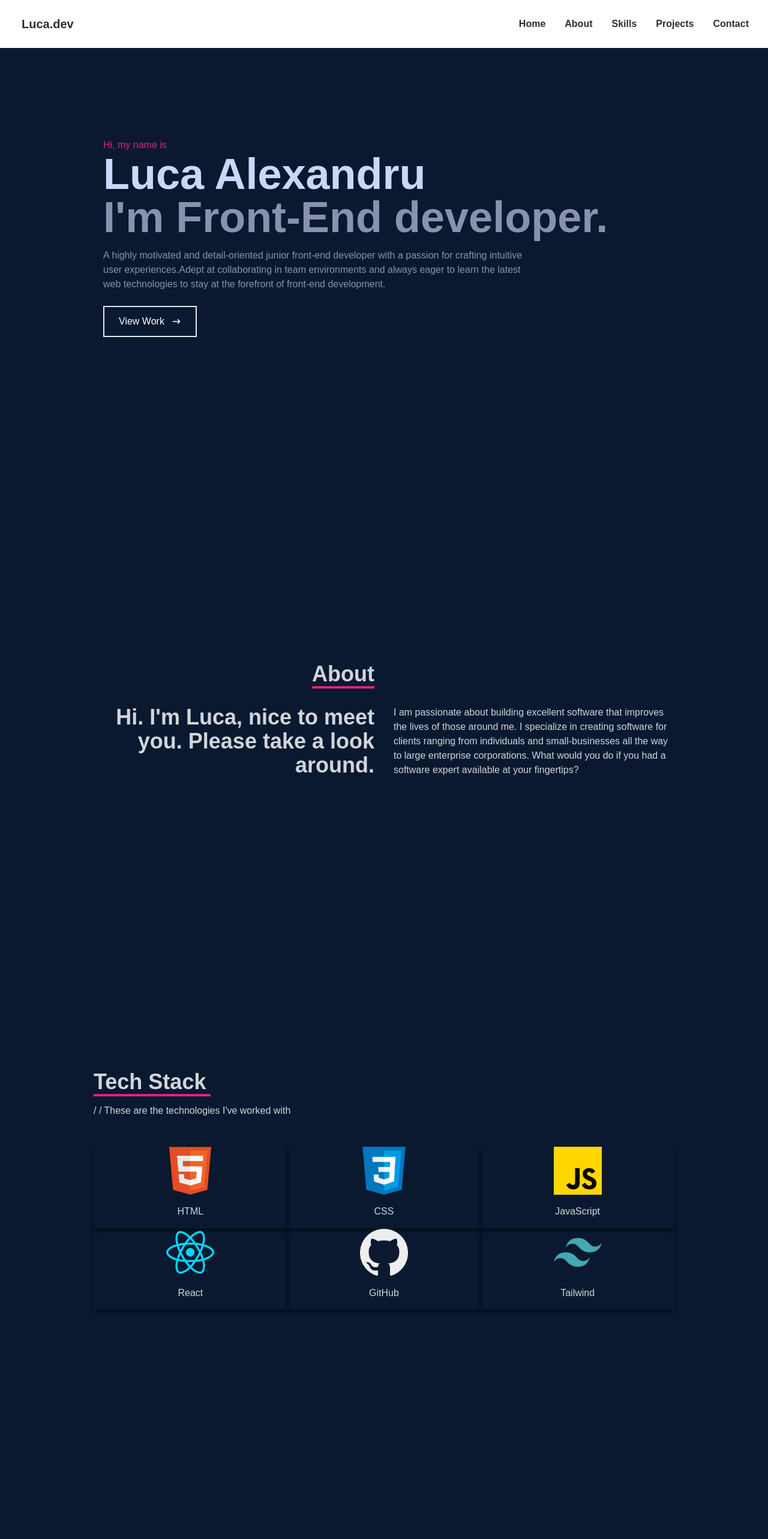
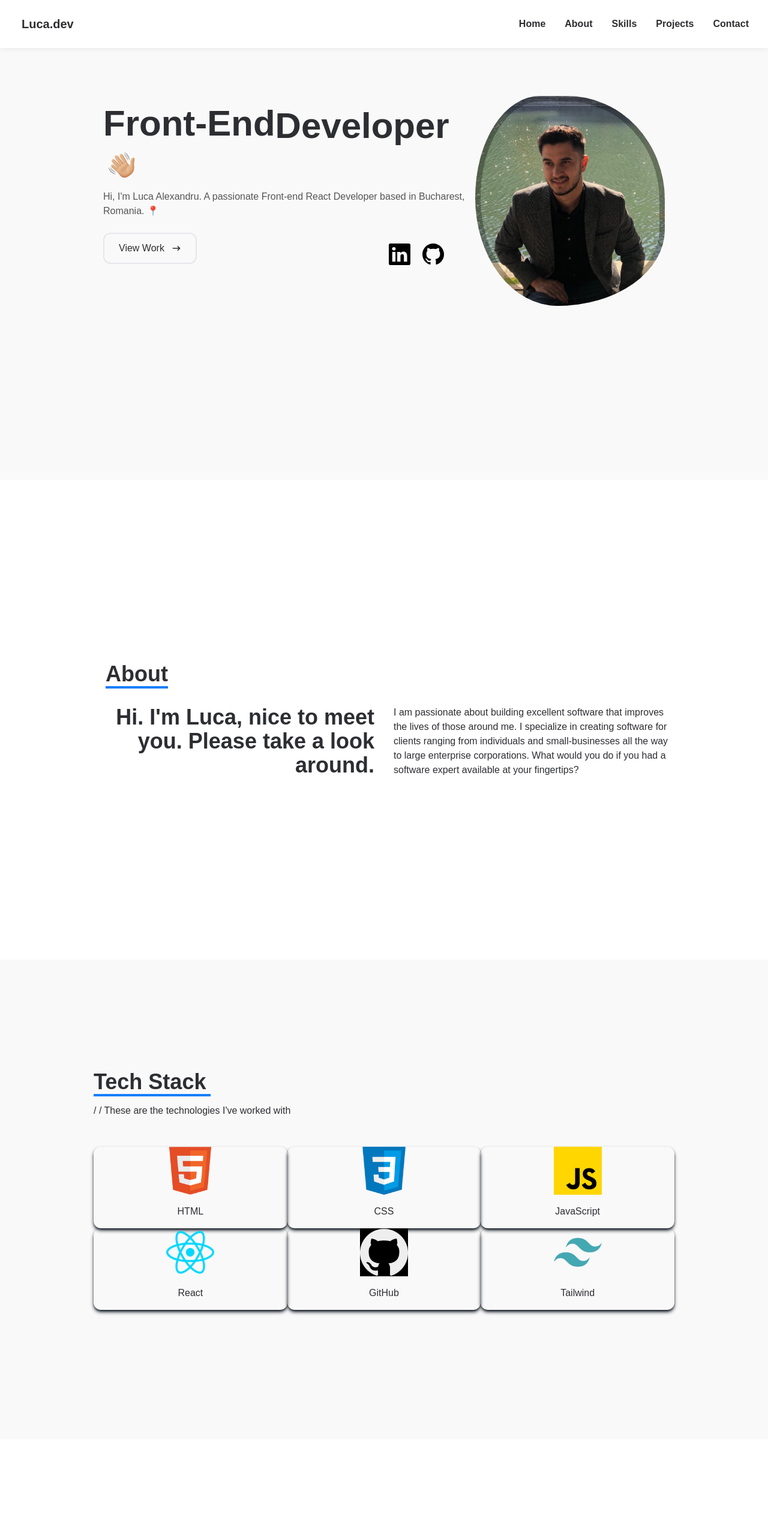
Before and after one commit to luca1777/portofolio-website, a React (Create React App) app: page / in a window 1280 px wide. Shown: the top 2566 px of the page at 60% size. Built offline with nearby package versions, Linux system fonts and the light colour scheme.

Commit message:
the final version after modifications

```diff
--- a/src/components/About.jsx
+++ b/src/components/About.jsx
@@ -1,25 +1,30 @@
-import React from 'react'
+import React from "react";
 
 export const About = () => {
   return (
-    <div name="about" className='w-full h-screen bg-[#0a192f] text-gray-300'>
-        <div className='flex flex-col justify-center items-center w-full h-full'>
-            <div className="max-w-[1000px] w-full px-4 grid grid-cols-2 gap-8">
-                <div className="sm:text-right pb-8 pl-4">
-                    <p className='text-4xl font-bold inline border-b-4 border-pink-600'>About</p>
+    <div name="about" className="w-full h-screen bg-[white] text-[#2d2e32]">
+      <div className="flex flex-col justify-center items-center w-full h-full">
+        <div className="pb-8 pl-4 lg:pr-[52.5rem]">
+          <p className="text-4xl font-bold  inline border-b-4 border-[#147EFB]">
+            About
+          </p>
         </div>
-                <div></div>
-            </div>
-            <div className='max-w-[1000px] w-full grid grid-cols-2 gap-8 px-4'>
-                <div className='sm:text-right text-4xl font-bold'>
+        <div className="max-w-[1000px] w-full px-4 grid grid-cols-2 gap-8"></div>
+        <div className="max-w-[1000px] w-full grid grid-cols-2 gap-8 px-4">
+          <div className="sm:text-right text-4xl font-bold">
             <p>Hi. I'm Luca, nice to meet you. Please take a look around.</p>
           </div>
           <div>
-                    <p>I am passionate about building excellent software that improves the lives of those around me. I specialize in creating software for clients ranging from individuals and small-businesses all the way to large enterprise corporations. What would you do if you had a software expert available at your fingertips?</p>
+            <p>
+              I am passionate about building excellent software that improves
+              the lives of those around me. I specialize in creating software
+              for clients ranging from individuals and small-businesses all the
+              way to large enterprise corporations. What would you do if you had
+              a software expert available at your fingertips?
+            </p>
           </div>
         </div>
       </div>
-
     </div>
-  )
-}
+  );
+};
--- a/src/components/Home.jsx
+++ b/src/components/Home.jsx
@@ -1,23 +1,50 @@
-import React from 'react'
-import {HiArrowNarrowRight} from "react-icons/hi"
+import React from "react";
+import { HiArrowNarrowRight } from "react-icons/hi";
+import { BsLinkedin, BsGithub } from "react-icons/bs";
+import "./home.css";
+import Hand from "../assets/waving.png";
+import { Link } from "react-scroll";
 
 export const Home = () => {
   return (
-    <div name="home" className="w-full h-screen bg-[#0a192f]">
-        {/* container */}
-        <div className='max-w-[1000px] mx-auto px-8 flex flex-col justify-center h-full'>
-            <p className="text-pink-600 font-mulish">Hi, my name is</p>
-            <h1 className="text-4xl sm:text-7xl font-bold text-[#ccd6f6]">Luca Alexandru</h1>
-            <h2 className='text-4xl sm:text-7xl font-bold text-[#8892b0]'>I'm Front-End developer.</h2>
-            <p className='text-[#8892b0] py-4 max-w-[700px]'>A highly motivated and detail-oriented junior front-end developer with a passion for crafting intuitive user experiences.Adept at collaborating in team environments and always eager to learn the latest web technologies to stay at the forefront of front-end development.</p>
-            <div>
-                <button className="text-white group border-2 px-6 py-3 my-2 flex items-center hover:bg-pink-600 hover:border-pink-600 duration-300">View Work
-                <span className='group-hover:rotate-90 duration-300'>
-                <HiArrowNarrowRight className="ml-3" />
+    <div name="home" className="w-full h-auto md:h-screen bg-[#F9F9F9]">
+      {/* container */}
+      <div className="max-w-[1000px] mx-auto pt-28 px-8 flex flex-col sm:flex-row sm:pt-40 justify-center">
+        <div className="order-2 sm:order-1 text-center sm:text-left mt-4">
+          <h2 className="text-5xl sm:text-6xl leading-tight font-bold text-[#2d2e32] inline-block">
+            Front-End
+            <span className="inline-block align-middle">Developer</span>
+            <img
+              className="w-[45px] h-[45px] inline-block align-middle ml-2"
+              src={Hand}
+              alt="hand"
+            />
+          </h2>
+          <p className="text-[#555] py-4 max-w-[700px]">
+            Hi, I'm Luca Alexandru. A passionate Front-end React Developer based
+            in Bucharest, Romania. 📍
+          </p>
+          <div className="flex justify-between md:justify-normal items-center">
+            <Link to="work" smooth={true} duration={500} offset={-80}>
+              <button className="text-[#2d2e32] group border-2 rounded-xl md:mr-80 px-6 py-3 my-2 flex items-center hover:bg-[#147EFB] hover:border-[#147EFB] duration-300">
+                View Work
+                <span className="group-hover:rotate-90 duration-300">
+                  <HiArrowNarrowRight className="ml-3" />
                 </span>
-                </button>
-            </div>
+              </button>
+            </Link>
+            <span className="flex sm:pt-5 text-4xl">
+              <a className="mr-5 hover:text-[#147EFB] duration-300" href="http://">
+                <BsLinkedin />
+              </a>
+              <a className="hover:text-[#147EFB] duration-300" href="http://">
+                <BsGithub />
+              </a>
+            </span>
+          </div>
         </div>
+        <div className="profile_img order-1 sm:order-2 mx-auto w-[280px] h-[280px] sm:h-[350px] sm:w-[350px] pl-12"></div>
+      </div>
     </div>
-  )
-}
+  );
+};
--- a/src/components/Skills.jsx
+++ b/src/components/Skills.jsx
@@ -8,10 +8,10 @@ import Tailwind from "../assets/tailwind.png";
 
 export const Skills = () => {
   return (
-    <div name="skills" className="w-full h-screen bg-[#0a192f] text-gray-300">
+    <div name="skills" className="w-full h-screen bg-[#F9F9F9] text-[#2d2e32]">
       <div className="max-w-[1000px] mx-auto p-4 flex flex-col justify-center w-full h-full">
         <div>
-          <p className="text-4xl font-bold inline border-b-4 border-pink-600 pr-2">
+          <p className="text-4xl font-bold inline border-b-4 border-[#147EFB] pr-2">
             Tech Stack
           </p>
           <p className="py-4">
@@ -19,15 +19,15 @@ export const Skills = () => {
           </p>
         </div>
         <div className="w-full grid grid-cols-2 sm:grid-cols-3 text-center py-8">
-          <div className="shadow-md shadow-[#040c16] hover:scale-110 duration-500">
+          <div className="shadow-md shadow-[#040c16] hover:scale-110 duration-500 rounded-xl">
             <img className="w-20 mx-auto" src={HTML} alt="html icon" />
             <p className="my-4">HTML</p>
           </div>
-          <div className="shadow-md shadow-[#040c16] hover:scale-110 duration-500">
+          <div className="shadow-md shadow-[#040c16] hover:scale-110 duration-500 rounded-xl">
             <img className="w-20 mx-auto" src={CSS} alt="css icon" />
             <p className="my-4">CSS</p>
           </div>
-          <div className="shadow-md shadow-[#040c16] hover:scale-110 duration-500">
+          <div className="shadow-md shadow-[#040c16] hover:scale-110 duration-500 rounded-xl">
             <img
               className="w-20 mx-auto"
               src={JavaScript}
@@ -35,15 +35,15 @@ export const Skills = () => {
             />
             <p className="my-4">JavaScript</p>
           </div>
-          <div className="shadow-md shadow-[#040c16] hover:scale-110 duration-500">
+          <div className="shadow-md shadow-[#040c16] hover:scale-110 duration-500 rounded-xl">
             <img className="w-20 mx-auto" src={ReactImg} alt="react icon" />
             <p className="my-4">React</p>
           </div>
-          <div className="shadow-md shadow-[#040c16] hover:scale-110 duration-500">
-            <img className="w-20 mx-auto" src={GitHub} alt="github icon" />
+          <div className="shadow-md shadow-[#040c16] hover:scale-110 duration-500 rounded-xl">
+            <img className="w-20 mx-auto bg-black" src={GitHub} alt="github icon" />
             <p className="my-4">GitHub</p>
           </div>
-          <div className="shadow-md shadow-[#040c16] hover:scale-110 duration-500">
+          <div className="shadow-md shadow-[#040c16] hover:scale-110 duration-500 rounded-xl">
             <img className="w-20 mx-auto" src={Tailwind} alt="tailwind icon" />
             <p className="my-4">Tailwind</p>
           </div>
--- a/src/components/Work.jsx
+++ b/src/components/Work.jsx
@@ -3,10 +3,10 @@ import React from 'react'
 
 export const Work = () => {
   return (
-    <div name="work" className='w-full md:h-screen text-gray-300 bg-[#0a192f]'>
+    <div name="work" className='w-full md:h-screen text-[#2d2e32] bg-white'>
         <div className='max-w-[1000px] mx-auto p-4 flex flex-col justify-center w-full h-full'>
             <div className='pb-8'>
-                <p className='text-4xl font-bold inline border-b-4 border-pink-600 pr-2'>Work</p>
+                <p className='text-4xl font-bold inline border-b-4 border-[#147EFB] pr-2'>Work</p>
                 <p className='py-6'>/ /Check out some of my recent work</p>
             </div>
             {/* Container */}
--- /dev/null
+++ b/src/components/home.css
@@ -0,0 +1,25 @@
+
+.profile_img {
+    background: url(../assets/luca-profil.jpeg);
+    background-repeat: no-repeat;
+    background-position: center;
+    background-size: cover;
+    box-shadow: inset 0 0 0 9px rgb(0 0 0 / 30%);
+    order: 1;
+    justify-self: center;
+    animation: profile_animate 8s ease-in-out infinite 1s;
+}
+
+@keyframes profile_animate {
+    0% {
+        border-radius: 60% 40% 30% 70%/60% 30% 70% 40%;
+    }
+
+    50% {
+        border-radius: 30% 60% 70% 40%/50% 60% 30% 60%;
+    }
+
+    100% {
+        border-radius: 60% 40% 30% 70%/60% 30% 70% 40%;
+    }
+}
--- a/tailwind.config.js
+++ b/tailwind.config.js
@@ -8,6 +8,9 @@ module.exports = {
       fontFamily: {
         "poppins": ["Poppins", "sans-serif"],
         "mulish": ["Mulish", "sans-serif"]
+      },
+      boxShadow: {
+        'custom': '0 0 10px rgba(0, 0, 0, 0.09)'
       }
     },
   },
```
Also changed, not shown: src/components/Contact.jsx (+28 -14 lines), src/components/Navbar.jsx (+83 -18 lines), src/assets/luca-profil.jpeg (added), src/assets/waving.png (added). Lines whose indentation alone changed are shown as unchanged.
